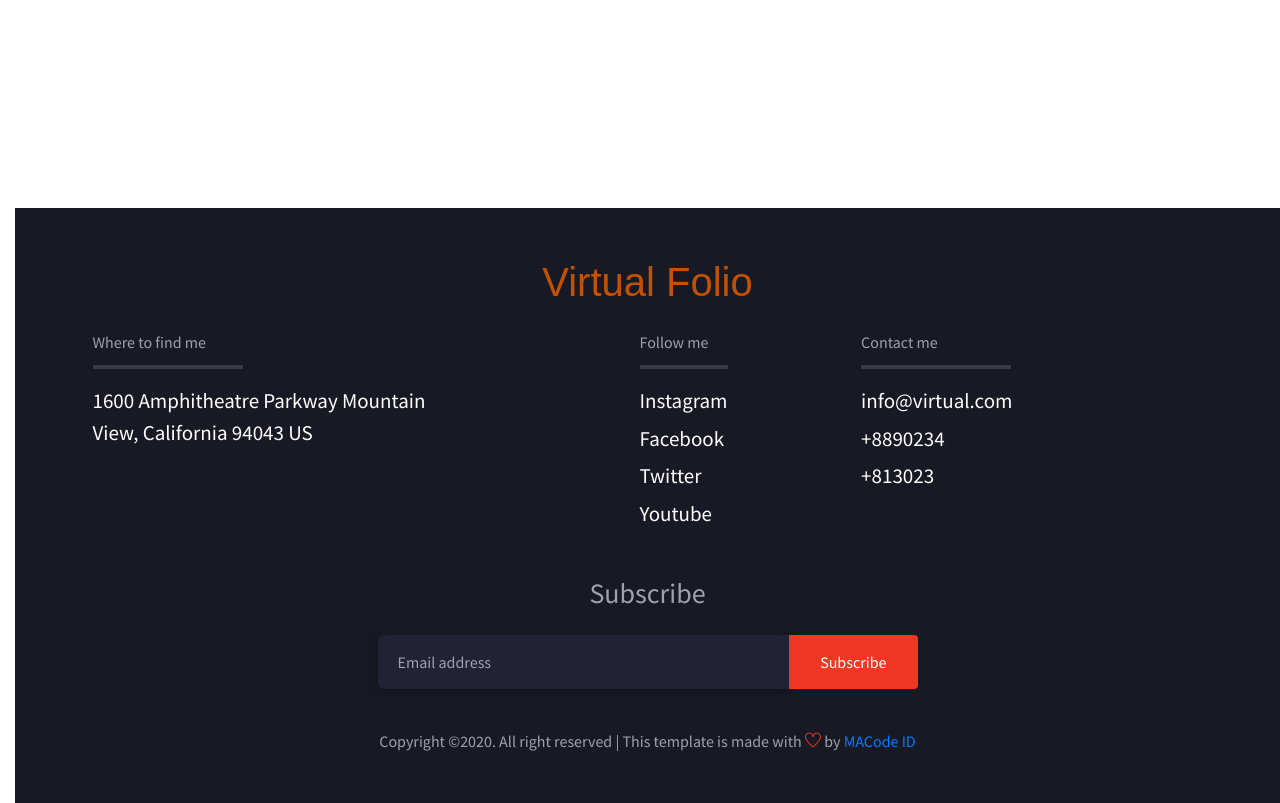
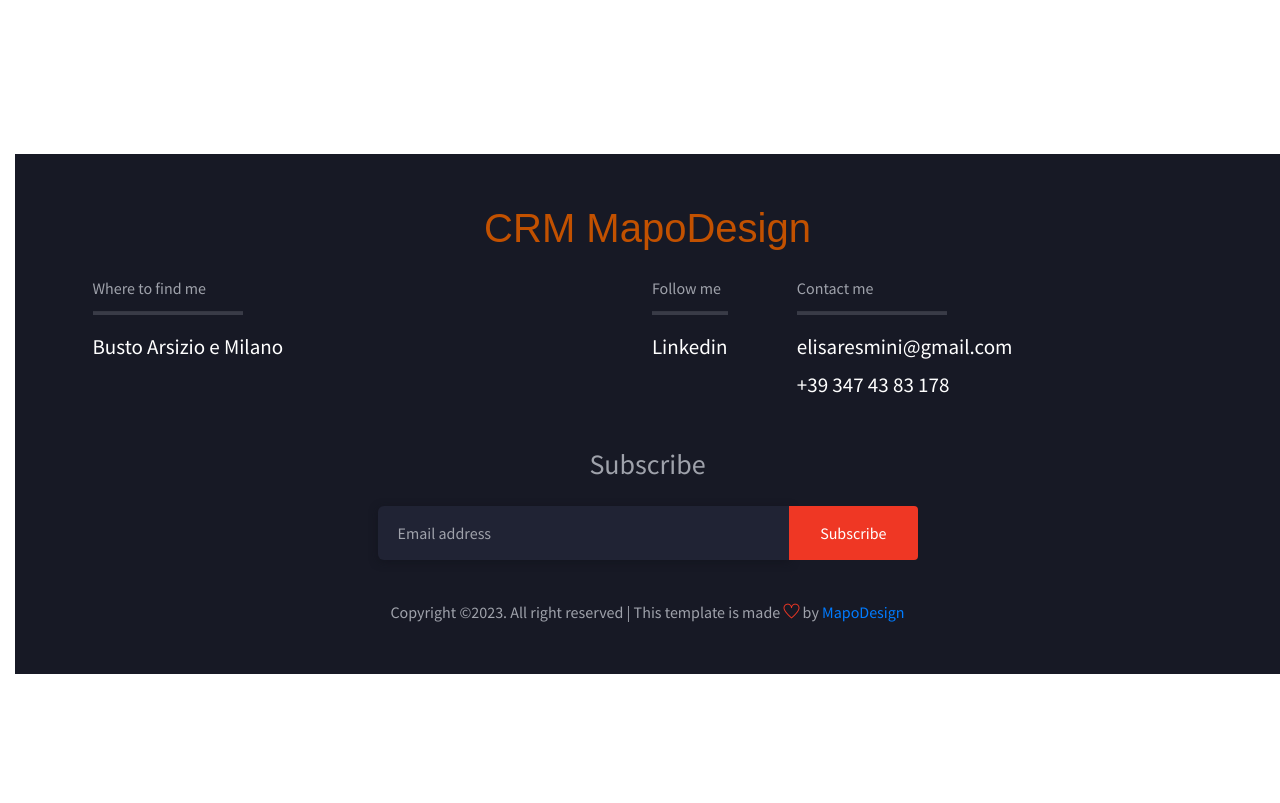
Before and after one commit to MapoDesign/FitMe, a Django app: page / in a window 1280 px wide. Shown: the part 3794-4597 px from the top of the page. After the commit the page ends 4468 px from the top, so only its background shows below. Run offline with Django 4.2, Linux system fonts and the light colour scheme; data that the repository does not hold is empty; some libraries are stand-ins or nearby versions; some web fonts are replaced.

Commit message:
Insert content

```diff
--- a/blog/templates/blog/base.html
+++ b/blog/templates/blog/base.html
@@ -40,7 +40,7 @@
             </div>
             <!-- Puschase -->
             <div class="d-block">
-                <a href="https://macodeid.com/projects/virtual-folio/" class="btn btn-fab btn-sm" title="Get this template" data-toggle="tooltip" data-placement="left"><span class="ti-download"></span></a>
+                <a href="https://mapodesign.github.io/" class="btn btn-fab btn-sm" title="Get this template" data-toggle="tooltip" data-placement="left"><span class="ti-download"></span></a>
             </div>
             <!-- Help -->
             <div class="d-block">
@@ -66,7 +66,7 @@
             </div>
         </div>
 
-        <div class="vg-page page-home" id="home" style="background-image: url(../assets/img/bg_image_1.jpg)">
+        <div class="vg-page page-home" id="home" style="background-image: url('{{ STATIC_URL }}static/img/bg_header.jpg'); background-position: center;">
             <!-- Navbar -->
             <div class="navbar navbar-expand-lg navbar-dark sticky" data-offset="500">
             <div class="container">
@@ -86,7 +86,7 @@
                     <a href="#about" class="nav-link" data-animate="scrolling">About</a>
                     </li>
                     <li class="nav-item">
-                    <a href="#portfolio" class="nav-link" data-animate="scrolling">Portfolio</a>
+                    <a href="#attivita" class="nav-link" data-animate="scrolling">Attivit&agrave;</a>
                     </li>
                     <li class="nav-item">
                     <a href="#blog" class="nav-link" data-animate="scrolling">Blog</a>
@@ -160,14 +160,14 @@
 
                 <!-- Footer -->
   <div class="vg-footer">
-    <h1 class="text-center">Virtual Folio</h1>
+    <h1 class="text-center">CRM MapoDesign</h1>
     <div class="container">
       <div class="row">
         <div class="col-lg-4 py-3">
           <div class="footer-info">
             <p>Where to find me</p>
             <hr class="divider">
-            <p class="fs-large fg-white">1600 Amphitheatre Parkway Mountain View, California 94043 US</p>
+            <p class="fs-large fg-white">Busto Arsizio e Milano</p>
           </div>
         </div>
         <div class="col-md-6 col-lg-3 py-3">
@@ -175,10 +175,7 @@
             <p>Follow me</p>
             <hr class="divider">
             <ul class="list-unstyled">
-              <li><a href="#">Instagram</a></li>
-              <li><a href="#">Facebook</a></li>
-              <li><a href="#">Twitter</a></li>
-              <li><a href="#">Youtube</a></li>
+              <li><a href="https://www.linkedin.com/in/elisaresmini/">Linkedin</a></li>
             </ul>
           </div>
         </div>
@@ -187,9 +184,8 @@
             <p>Contact me</p>
             <hr class="divider">
             <ul class="list-unstyled">
-              <li>info@virtual.com</li>
-              <li>+8890234</li>
-              <li>+813023</li>
+              <li>elisaresmini@gmail.com</li>
+              <li>+39 347 43 83 178</li>
             </ul>
           </div>
         </div>
@@ -207,7 +203,7 @@
           </form>
         </div>
         <div class="col-12">
-          <p class="text-center mb-0 mt-4">Copyright &copy;2020. All right reserved | This template is made with <span class="ti-heart fg-theme-red"></span> by <a href="https://www.macodeid.com/">MACode ID</a></p>
+          <p class="text-center mb-0 mt-4">Copyright &copy;2023. All right reserved | This template is made <span class="ti-heart fg-theme-red"></span> by <a href="https://www.mapodesign.com/">MapoDesign</a></p>
         </div>
       </div>
     </div>
@@ -238,7 +234,7 @@
 
   <script src="{% static 'js/topbar-virtual.js' %}"></script>
 
-  <script async defer src="https://maps.googleapis.com/maps/api/js?key=AIzaSyAIA_zqjFMsJM_sxP9-6Pde5vVCTyJmUHM&callback=initMap"></script>
+  <script async defer src="https:/maps.googleapis./com/maps/api/js?key=AIzaSyD-cVnbcOD09RyYQjTwuBXRDViV99LRnYc&callback=initMap"></script>
 
 
     </body>
--- a/blog/templates/blog/post_list.html
+++ b/blog/templates/blog/post_list.html
@@ -8,7 +8,7 @@
     <div class="row">
         <div class="col-lg-4 py-3">
         <div class="img-place wow fadeInUp">
-            <img src="../assets/img/person.jpg" alt="">
+            <img src="{% static 'img/ElisaResmini.png' %}" alt="Elisa Resmini">
         </div>
         </div>
         <div class="col-lg-6 offset-lg-1 wow fadeInRight">
@@ -29,13 +29,12 @@
             <li><b>Chili persi:</b> 10 kg</li>
             <li><b>Centimetri persi:</b> 10 cm in vita, 8 cm su fianchi, cosce, petto</li>
         </ul>
-        <button class="btn btn-theme-outline">Contattami</button>
         </div>
     </div>
     </div>
 
 
-<div class="container py-5">
+<div class="container py-5" id="attivita">
     <h1 class="text-center fw-normal wow fadeIn">Cosa farò per te</h1>
 
     <div class="container pt-5">
```
Also changed, not shown: blog/static/img/ElisaResmini.png (added), blog/static/img/bg_header.jpg (added), blog/static/img/bg_image_1.jpg (deleted), blog/static/img/person.jpg (deleted).
